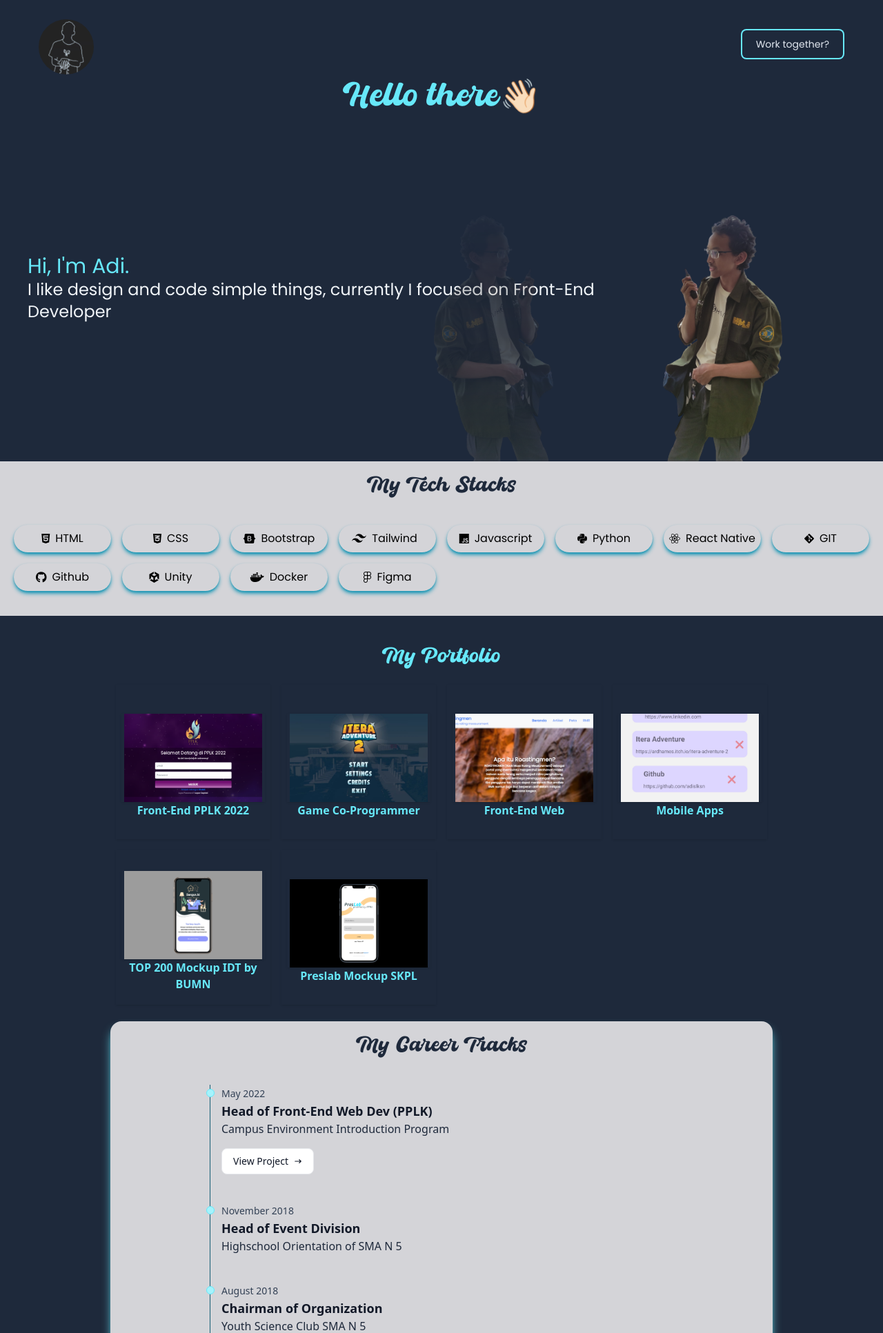
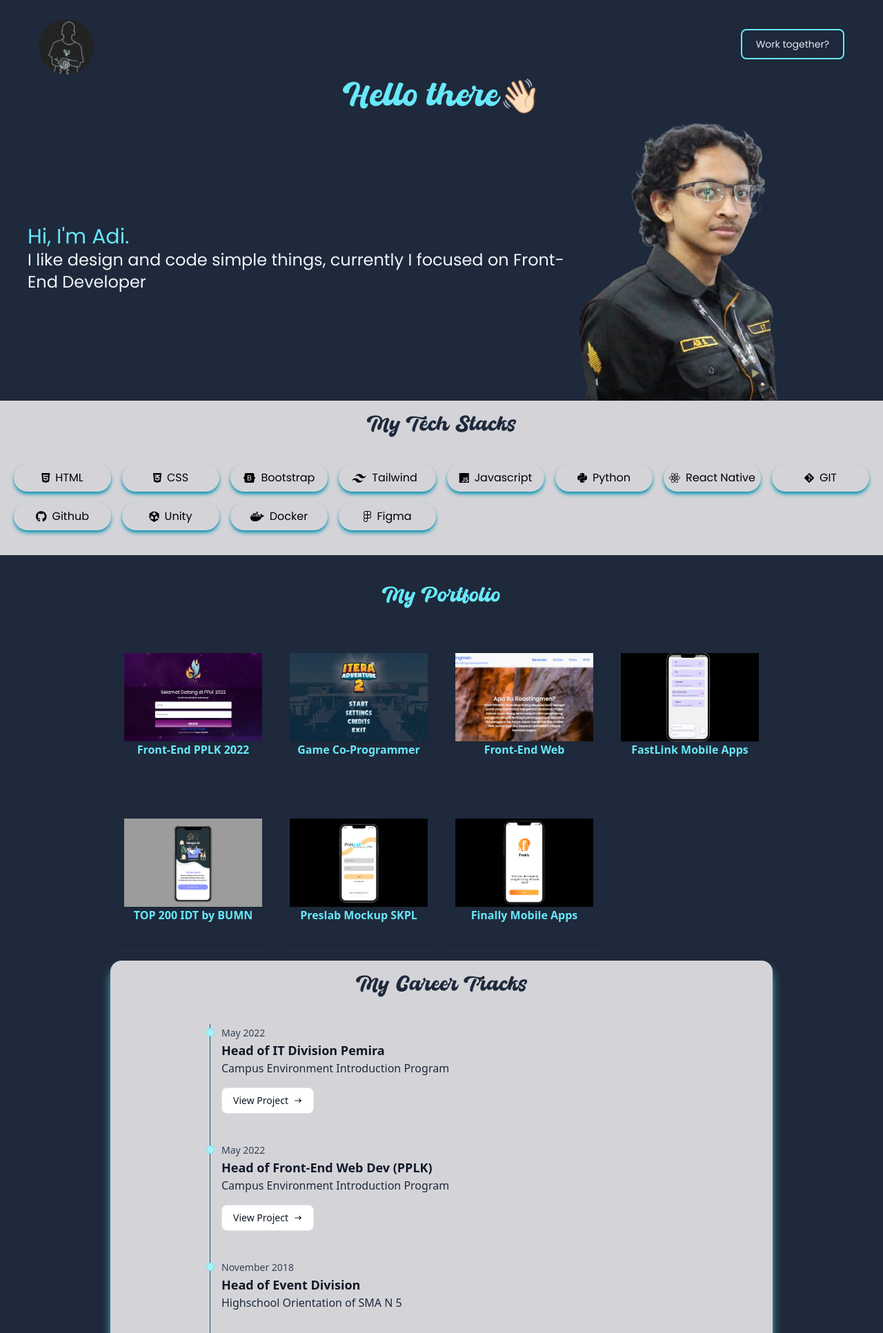
Before and after one commit to adislksn/adislksn.github.io, a PHP site: page / in a window 1280 px wide. Shown: the top 1933 px of the page at 69% size. Run offline with PHP 8.4, Linux system fonts and the light colour scheme; style sheets or scripts are compiled from the project's sources.

Commit message:
Update modal + portfolio

```diff
--- a/css/input.css
+++ b/css/input.css
@@ -16,9 +16,6 @@
     }
 
     .image-custom {
-        display: grid;
-        grid-template-columns: repeat(3, 1fr);
-        max-width: 50rem;
         margin-inline: auto;
     }
 
@@ -33,11 +30,12 @@
     .image-custom:has(img:hover) img:not(:hover) {
         scale: 0.8;
         opacity: 0.7;
-}
+    }
 
-    .reflect-img{
-        -webkit-box-reflect: left -35px linear-gradient(to bottom, rgba(0,0,0,0),rgba(0,0,0,0.4));
-    }
+    /* .reflect-img{
+
+        -webkit-box-reflect: left -20px linear-gradient(to bottom, rgba(0,0,0,0),rgba(0,0,0,0.4));
+    } */
 
     .hover-card{
         padding-left:5px;
--- a/index.html
+++ b/index.html
@@ -8,8 +8,8 @@
     <meta name="author" content="Adi Sulaksono" />
     <meta name="copyright" content="Adi Sulaksono" />
 
-    <link rel="preload" as="image" href="./assets/20210209_173309.avif">
-    <link rel="preload" as="image" href="./assets/SAVE_20220823_153648-removebg-preview.png">
+    <link rel="preload" as="image" href="./assets/20210209_173309.jpg">
+    <link rel="preload" as="image" href="./assets/profile.png">
     <link href="./css/tailwind.css" rel="stylesheet">
     <link href="./css/input.css" rel="stylesheet">
     <link rel="stylesheet" href="https://cdnjs.cloudflare.com/ajax/libs/font-awesome/6.2.0/css/all.min.css" integrity="sha512-xh6O/CkQoPOWDdYTDqeRdPCVd1SpvCA9XXcUnZS2FmJNp1coAFzvtCN9BmamE+4aHK8yyUHUSCcJHgXloTyT2A==" crossorigin="anonymous" referrerpolicy="no-referrer" />
@@ -20,18 +20,16 @@
     <div class="relative flex-col justify-center pt-7">
         <div class="relative mx-14 max-sm:mx-3 flex flex-row items-center justify-between">
             <a class="w-20 rounded-full hover:animate-pulse" href="https://adislksn.github.io">
-                <img class="w-20 rounded-full" src="./assets/20210209_173309.avif" alt="🧛🏻">
+                <img class="w-20 rounded-full" src="./assets/20210209_173309.jpg" alt="🧛🏻">
             </a>
-            <a href="#sosmed-footer">
-                <button class="relative inline-flex items-center justify-center p-0.5 mb-2 text-sm font-medium text-gray-900 rounded-lg group bg-gradient-to-br from-cyan-300 to-cyan-300 group-hover:from-cyan-300 group-hover:to-cyan-300 hover:text-slate-900 dark:text-white focus:ring-4 focus:outline-none focus:ring-cyan-200 dark:focus:ring-cyan-800">
-                    <p class="relative px-5 py-2.5 transition-all ease-in duration-75 bg-slate-800 dark:bg-gray-900 rounded-md group-hover:bg-opacity-0 text-slate-200 hover:text-slate-800 font-poppins">
-                        Work together?
-                    </p>
-                </button>
-            </a>
+            <button id="myBtn" class="relative inline-flex items-center justify-center p-0.5 mb-2 text-sm font-medium text-gray-900 rounded-lg group bg-gradient-to-br from-cyan-300 to-cyan-300 group-hover:from-cyan-300 group-hover:to-cyan-300 hover:text-slate-900 dark:text-white focus:ring-4 focus:outline-none focus:ring-cyan-200 dark:focus:ring-cyan-800">
+                <p class="relative px-5 py-2.5 transition-all ease-in duration-75 bg-slate-800 dark:bg-gray-900 rounded-md group-hover:bg-opacity-0 text-slate-200 hover:text-slate-800 font-poppins">
+                    Work together?
+                </p>
+            </button>
         </div>
 
-        <div class="relative flex flex-col items-center mx-10 max-sm:mx-4 pt-3 max-sm:pt-8">
+        <div class="relative flex flex-col items-center mx-10 max-sm:mx-4 pt-3 max-sm:pt-8 max-[450px]:pb-8">
             <h1 class="text-cyan-300 text-5xl max-sm:text-4xl font-batuphat" data-aos="fade-up">
                 Hello there👋🏻
             </h1>
@@ -45,7 +43,7 @@
                     </p>
                 </div>
                 <div data-aos="fade-left">
-                    <img class="reflect-img" src="./assets/SAVE_20220823_153648-removebg-preview.png" alt="🧛🏻">
+                    <img class="max-[450px]:rounded-full max-[450px]:bg-zinc-300 reflect-img " src="./assets/profile.png" alt="🧛🏻">
                 </div>
             </div>
         </div>
@@ -132,7 +130,7 @@
                         </div>
                     </a>
                 </div>
-                <div class="relative flex flex-col max-[500px]:w-44 max-[500px]:h-44 w-56 h-56" data-aos="zoom-out-up">
+                <div class="relative displ flex flex-col max-[500px]:w-44 max-[500px]:h-44 w-56 h-56" data-aos="zoom-out-up">
                     <a href="https://roastingmen.com/" target="_blank" class="flex flex-col max-[500px]:w-44 max-[500px]:h-44 w-56 h-56 justify-center items-center card-block no-underline shadow">
                         <img src="./assets/Roastingmen.png" class="mt-3 px-1 object-cover w-52 h-32 max-sm:w-40 max-sm:h-20 shadow" alt="🖼️">
                         <div class="card-body flex flex-col">
@@ -142,9 +140,9 @@
                 </div>
                 <div class="relative flex flex-col max-[500px]:w-44 max-[500px]:h-44 w-56 h-56" data-aos="zoom-out-down">
                     <a href="https://github.com/adislksn/FastLink-Expo" target="_blank" class="flex flex-col max-[500px]:w-44 max-[500px]:h-44 w-56 h-56 justify-center items-center card-block no-underline shadow">
-                        <img src="./assets/Screenshot_com.fastlink.jpg" class="mt-3 px-1 object-cover w-52 h-32 max-sm:w-40 max-sm:h-20 shadow" alt="🖼️">
+                        <img src="./assets/FastLink.png" class="mt-3 px-1 object-cover w-52 h-32 max-sm:w-40 max-sm:h-20 shadow" alt="🖼️">
                         <div class="card-body flex flex-col">
-                            <h5 class="card-title text-center text-cyan-300 font-bold">Mobile Apps</h5>
+                            <h5 class="card-title text-center text-cyan-300 font-bold">FastLink Mobile Apps</h5>
                         </div>
                     </a>
                 </div>
@@ -153,7 +151,7 @@
                     <a href="https://www.figma.com/proto/sHc3sqPtuJ7BrGpKigK2Is/bangun.id-v-2?node-id=666%3A1298&scaling=scale-down&page-id=527%3A7&starting-point-node-id=666%3A1298" target="_blank" class="flex flex-col max-[500px]:w-44 max-[500px]:h-44 w-56 h-56 justify-center items-center card-block no-underline shadow">
                         <img src="./assets/Bangun-id.png" class="mt-3 px-1 object-cover w-52 h-32 max-sm:w-40 max-sm:h-20 shadow" alt="🖼️">
                         <div class="card-body flex flex-col">
-                            <h5 class="card-title text-center text-cyan-300 font-bold">TOP 200 Mockup IDT by BUMN</h5>
+                            <h5 class="card-title text-center text-cyan-300 font-bold">TOP 200 IDT by BUMN</h5>
                         </div>
                     </a>
                 </div>
@@ -162,6 +160,14 @@
                         <img src="./assets/PresLab.png" class="mt-3 px-1 object-cover w-52 h-32 max-sm:w-40 max-sm:h-20 shadow" alt="🖼️">
                         <div class="card-body flex flex-col">
                             <h5 class="card-title text-center text-cyan-300 font-bold">Preslab Mockup SKPL</h5>
+                        </div>
+                    </a>
+                </div>
+                <div class="relative flex flex-col max-[500px]:w-44 max-[500px]:h-44 w-56 h-56" data-aos="zoom-out-down">
+                    <a href="https://github.com/adislksn/finally" target="_blank" class="flex flex-col max-[500px]:w-44 max-[500px]:h-44 w-56 h-56 justify-center items-center card-block no-underline shadow">
+                        <img src="./assets/Finally.png" class="mt-3 px-1 object-cover w-52 h-32 max-sm:w-40 max-sm:h-20 shadow" alt="🖼️">
+                        <div class="card-body flex flex-col">
+                            <h5 class="card-title text-center text-cyan-300 font-bold">Finally Mobile Apps</h5>
                         </div>
                     </a>
                 </div>
@@ -175,6 +181,19 @@
             </h2>
             <div class="py-4 pl-36 max-sm:pl-0 max-sm:self-center">
                 <ol class="relative border-l border-cyan-800">
+                    <li class="mb-10 ml-4">
+                        <div class="absolute w-3 h-3 bg-cyan-200 rounded-full mt-1.5 -left-1.5 border border-cyan-300"></div>
+                        <time class="mb-1 text-sm font-normal leading-none text-slate-700">May 2022</time>
+                        <h3 class="text-lg font-semibold text-gray-900">Head of IT Division Pemira</h3>
+                        <p class="mb-4 text-base font-normal text-slate-800">Campus Environment Introduction Program</p>
+                        <a href="#" target="_blank" class="inline-flex items-center py-2 px-4 text-sm font-medium text-gray-900 bg-white rounded-lg border border-gray-200 hover:bg-gray-100 hover:text-cyan-600 focus:z-10 focus:ring-4 focus:outline-none focus:ring-gray-200 focus:text-cyan-700 dark:bg-gray-800 dark:text-gray-400 dark:border-gray-600 dark:hover:text-white dark:hover:bg-gray-700 dark:focus:ring-gray-700">
+                            View Project
+                            <svg class="ml-2 w-3 h-3" fill="currentColor" viewBox="0 0 20 20" xmlns="http://www.w3.org/2000/svg">
+                                <path fill-rule="evenodd" d="M12.293 5.293a1 1 0 011.414 0l4 4a1 1 0 010 1.414l-4 4a1 1 0 01-1.414-1.414L14.586 11H3a1 1 0 110-2h11.586l-2.293-2.293a1 1 0 010-1.414z" clip-rule="evenodd">
+                                </path>
+                            </svg>
+                        </a>
+                    </li>
                     <li class="mb-10 ml-4">
                         <div class="absolute w-3 h-3 bg-cyan-200 rounded-full mt-1.5 -left-1.5 border border-cyan-300"></div>
                         <time class="mb-1 text-sm font-normal leading-none text-slate-700">May 2022</time>
@@ -215,7 +234,7 @@
         <h2 class="text-cyan-300 font-batuphat text-3xl max-sm:text-1xl py-5 text-center" data-aos="fade-up">
             My Hobbies
         </h2>
-        <div class="image-custom relative" data-aos="fade-down">
+        <div class="image-custom relative w-4/5 grid grid-cols-9 max-sm:grid-cols-3 max-sm:w-3/4 bg-slate-800" data-aos="fade-down">
             <img class="border-slate-800 border" src="assets/photo_2022-01-25_02-41-36.jpg" alt="🖼️">
             <img class="border-slate-800 border" src="assets/photo_2022-01-25_02-41-41.jpg" alt="🖼️">
             <img class="border-slate-800 border" src="assets/photo_2022-01-25_02-41-47.jpg" alt="🖼️">
@@ -227,6 +246,34 @@
             <img class="border-slate-800 border" src="assets/photo_2022-01-26_23-29-07.jpg" alt="🖼️">
         </div>
     </div>
+
+    <div class="modal fixed hidden bottom-0 inset-x-0 pb-4 items-center justify-center w-max" id="myModal">
+        <div class="bg-white rounded-lg overflow-hidden shadow-lg shadow-cyan-400 transform transition-all w-max">
+            <div class="bg-cyan-300 px-4 pt-4 pb-4 rounded-t-lg">
+                <h2 class="text-lg font-semibold">Reach me at here</h2>
+            </div>
+        <div class="px-4 py-4">
+            <div class="content-between items-center flex">
+                <a class="px-2" href="https://www.linkedin.com/in/adislksn/" target="_blank">
+                    <i class="fa-brands fa-linkedin text-4xl hover:text-zinc-600 cursor-pointer" alt="linkedin"></i>
+                </a>
+                <a class="px-2" href="https://www.instagram.com/in/adislksn/" target="_blank">
+                    <i class="fa-brands fa-instagram text-4xl hover:text-zinc-600 cursor-pointer" alt="instagram"></i>
+                </a>
+                <a class="px-2" href="https://www.github.com/in/adislksn/" target="_blank">
+                    <i class="fa-brands fa-square-github text-4xl hover:text-zinc-600 cursor-pointer" alt="Github"></i>
+                </a>
+                <a class="px-2" href="mailto:adislksn@gmail.com" target="_blank">
+                    <i class="fa-solid fa-envelope text-4xl hover:text-zinc-600 cursor-pointer" alt="Gmail"></i>
+                </a>
+            </div>
+        </div>
+            <button class="close text-slate-800 font-bold py-2 px-4 rounded-lg hover:bg-cyan-300 hover:shadow-md hover:shadow-cyan-600 focus:outline-none focus:shadow-outline-blue active:bg-zinc-300">
+                Close
+            </button>
+        </div>
+        <div id="myBackdrop" class="opacity-25 fixed inset-0 -z-10 bg-black"></div>
+        </div>
 
     <footer class="bottom-0 bg-cyan-600 relative flex flex-row items-center px-10 h-24 justify-between" id="sosmed-footer">
         <div>
@@ -243,8 +290,8 @@
                 <i class="fa-solid fa-envelope text-4xl hover:text-white cursor-pointer" alt="Gmail"></i>
             </a>
         </div>
-        <div class="">
-            <svg class="self-end" width="40" height="24" viewBox="0 0 21 13" fill="none" xmlns="http://www.w3.org/2000/svg">
+        <div class="hover:text-white cursor-pointer">
+            <svg class="self-end" width="40" height="24" viewBox="0 0 21 13" fill="black" xmlns="http://www.w3.org/2000/svg">
                 <path d="M17.271 3.90633C16.4898 3.63728 15.8002 3.15351 15.2814 2.5105C14.7096 1.79408 13.9815 1.21793 13.1528 0.82615C12.3241 0.434366 11.4167 0.237319 10.5002 0.250084C9.26721 0.162767 8.0466 0.543048 7.08142 1.3152C6.11623 2.08734 5.47729 3.1947 5.29183 4.41675C5.65711 3.80555 6.20689 3.32599 6.86203 3.04708C7.51718 2.76818 8.24391 2.70431 8.93766 2.86467C9.71755 3.14155 10.406 3.62814 10.9272 4.27092C11.5022 4.98162 12.2317 5.55181 13.0602 5.93809C13.8888 6.32438 14.7945 6.51659 15.7085 6.50008C16.9414 6.5874 18.1621 6.20712 19.1272 5.43497C20.0924 4.66282 20.7314 3.55546 20.9168 2.33342C20.5582 2.95193 20.0102 3.43873 19.3537 3.72196C18.6972 4.00519 17.967 4.06983 17.271 3.90633ZM3.72933 9.09383C4.51052 9.36289 5.20008 9.84666 5.71891 10.4897C6.29074 11.2061 7.01885 11.7822 7.84756 12.174C8.67626 12.5658 9.5836 12.7628 10.5002 12.7501C11.7331 12.8374 12.9537 12.4571 13.9189 11.685C14.8841 10.9128 15.523 9.80546 15.7085 8.58342C15.3432 9.19462 14.7934 9.67418 14.1383 9.95309C13.4831 10.232 12.7564 10.2959 12.0627 10.1355C11.2828 9.85862 10.5943 9.37203 10.0731 8.72925C9.49658 8.02031 8.76678 7.45137 7.93861 7.06525C7.11044 6.67913 6.20548 6.4859 5.29183 6.50008C4.05888 6.41277 2.83827 6.79305 1.87309 7.5652C0.9079 8.33734 0.268957 9.4447 0.0834961 10.6668C0.442149 10.0482 0.990171 9.56143 1.64666 9.27821C2.30314 8.99498 3.0333 8.93034 3.72933 9.09383Z" fill="black"/>
             </svg>
             <p>Build with Tailwind</p>
@@ -254,6 +301,25 @@
     <script src="https://unpkg.com/aos@2.3.1/dist/aos.js"></script>
     <script>
         AOS.init();
+
+        var modal = document.getElementById("myModal");
+        var backdrop = document.getElementById("myBackdrop");
+        var btn = document.getElementById("myBtn");
+        var closeBtn = document.getElementsByClassName("close")[0];
+
+        btn.onclick = function() {
+        modal.style.display = "flex";
+        }
+        closeBtn.onclick = function() {
+        modal.style.display = "none";
+        }
+        window.onclick = function(event) {
+            if (event.target == modal) {
+                modal.style.display = "none";
+            }else if (event.target == backdrop){
+                modal.style.display = "none";
+            }
+        }
     </script>
 </body>
 </html>
```
Also changed, not shown: assets/20210209_173309.jpg (added), assets/FastLink.png (added), assets/Finally.png (added), assets/SAVE_20220823_153648-removebg-preview.png (deleted), assets/Screenshot_com.fastlink.jpg (deleted), assets/profile.png (added), css/tailwind.css.
